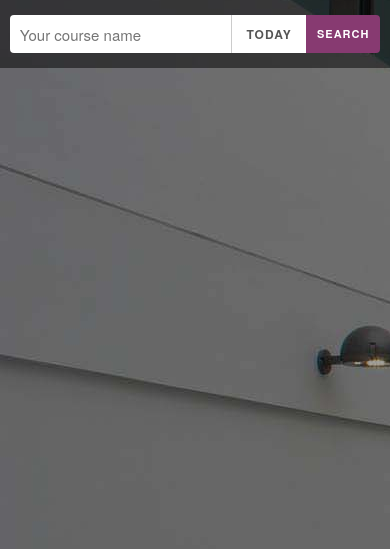
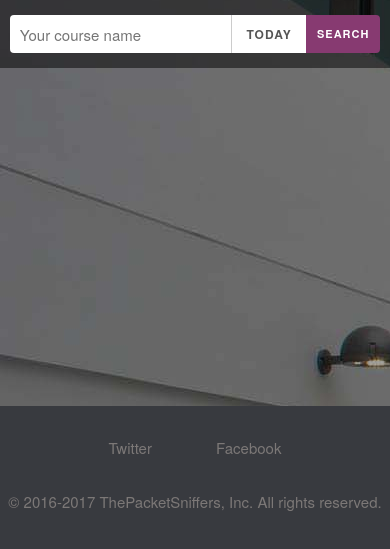
Before and after one commit to PierpaoloLucarelli/RGU-timetable-finder, a plain HTML site: page index.html in a window 390 px wide. Shown: the part 295-844 px from the top of the page. Drawn offline with nearby package versions, Linux system fonts and the light colour scheme; files that its build step writes are made by us from their sources.

Commit message:
Added footer (responsive)

```diff
--- a/css/main.css
+++ b/css/main.css
@@ -240,6 +240,54 @@ nav {
     position: relative;
 }
 
+/* footer */
+
+footer {
+  width: 100%;
+  background-color: #383A3F;
+  text-align: center;
+  position: absolute;
+  bottom: 0;
+
+}
+footer a:visited {
+  text-decoration: none;
+}
+footer a:hover{
+  color: #873a71;
+}
+
+footer a {
+  color: #7C7877;
+}
+.social-media-container{
+  padding-top: 30px;
+  color: #E0E3DA;
+}
+
+.social-media-container a {
+  text-decoration: none;
+}
+
+.social-media-container ul{
+  padding-left: 0;
+}
+
+.social-media-container li {
+  list-style: none;
+  display: inline;
+  padding: 30px;
+  margin: 0;
+}
+
+.copyrights-container {
+  color : #7C7877;
+  padding-bottom: 10px;
+  padding-top: 5px;
+}
+
+
+
 /*RESPONSIVE SECTION*/
 
 @media screen and (max-width: 650px) and (orientation: portrait) {
--- a/index.html
+++ b/index.html
@@ -49,9 +49,25 @@
     </div>
 
 </section>
-<!--<footer class="footer">-->
-    <!--<div>Copyright 2016 Robert Gordon University</div>-->
-<!--</footer>-->
+<!-- footer -->
+  <footer>
+    <div class="social-media-container">
+      <ul>
+        <!-- <li><a href="#">About</a></li>
+        <li><a href="#">Help</a></li>
+        <li><a href="#">Legal</a></li> -->
+        <li><a href="https://twitter.com/RobertGordonUni">Twitter</a></li>
+        <li><a href="https://www.facebook.com/robertgordonuniversity">Facebook</a></li>
+      </ul>
+    </div>
+    <div class="copyrights-container">
+    	<p>
+    	  &copy; 2016-2017 ThePacketSniffers, Inc. All rights reserved.
+    	</p>
+    </div>
+  </footer>
+
+
 
 
 <!-- links -->
```
